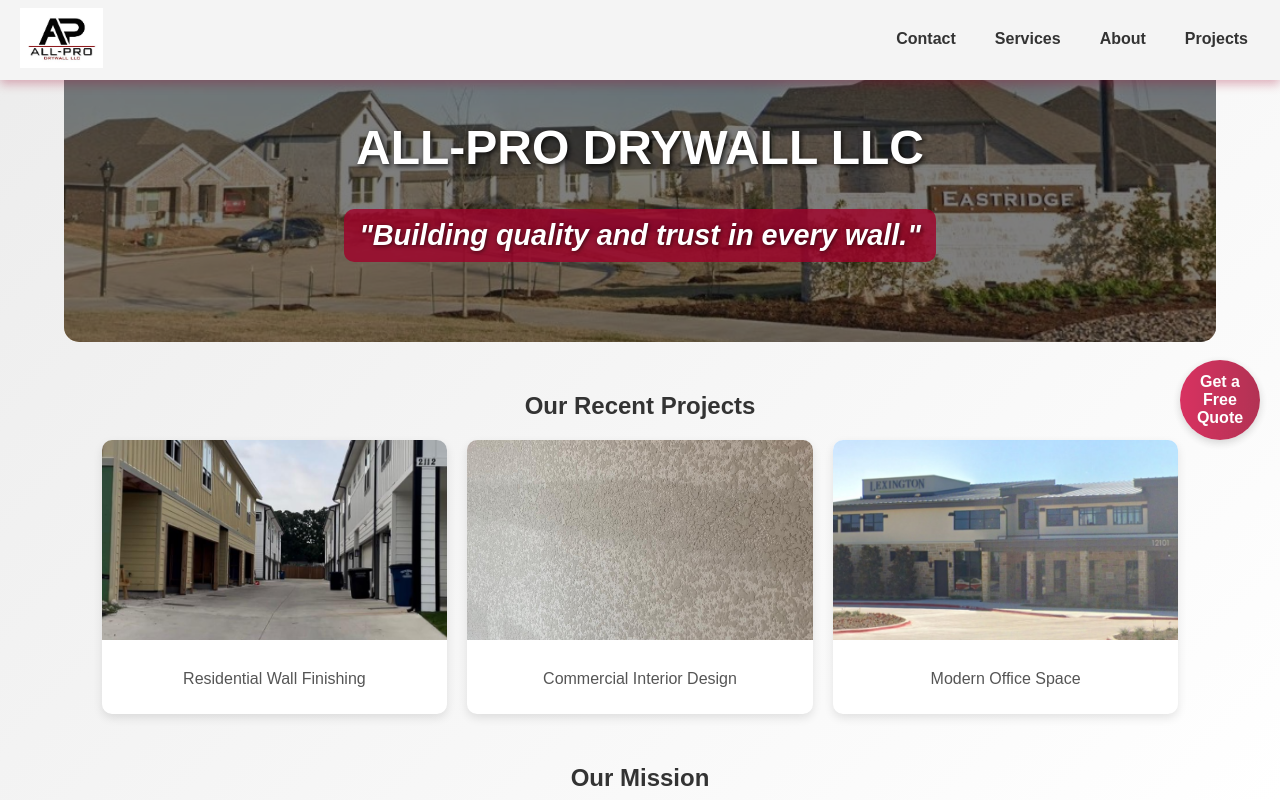
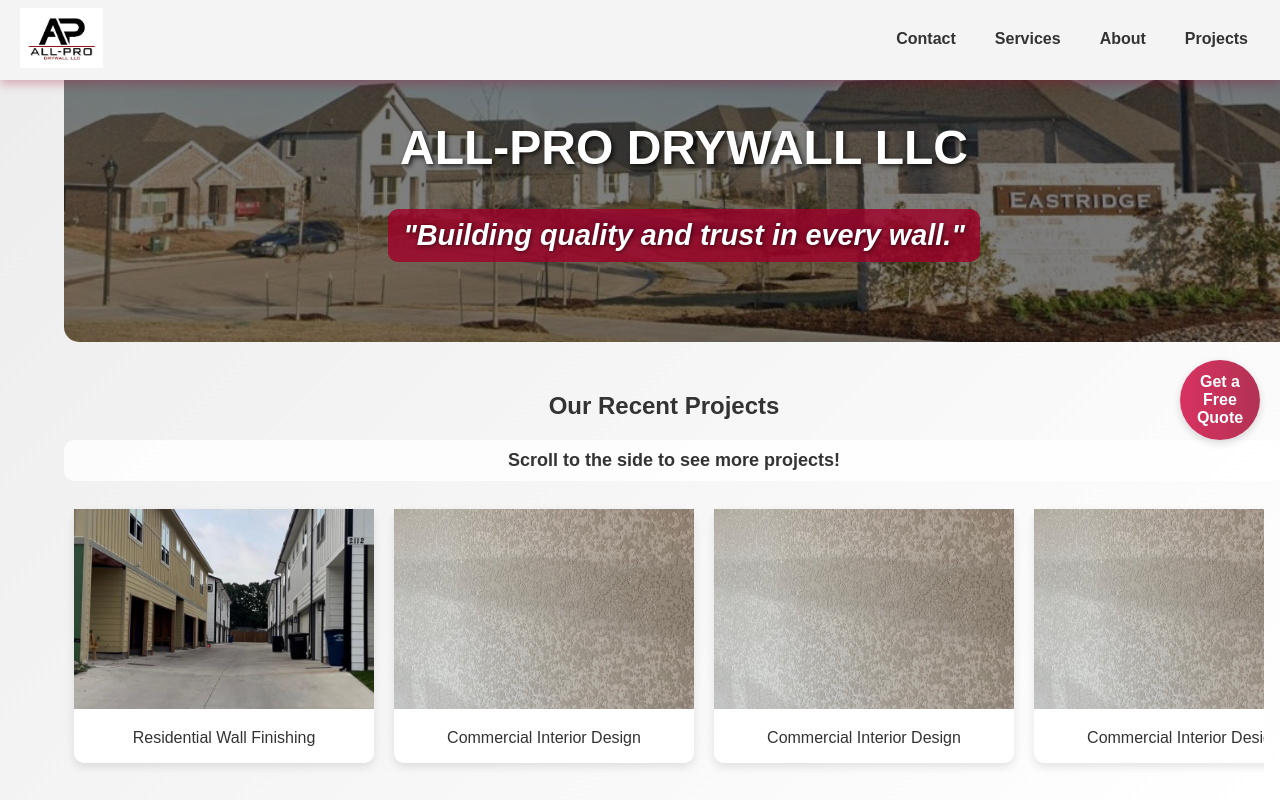
Before and after one commit to Rafa-Pinon/website-All-Pro-Drywall-WC, a React (Vite) app: page / in a window 1280 px wide. Built offline with nearby package versions, Linux system fonts and the light colour scheme.

Commit message:
cambios en home

```diff
--- a/src/paginas/home.jsx
+++ b/src/paginas/home.jsx
@@ -35,10 +35,29 @@
 
         <section className="projects">
           <h2>Our Recent Projects</h2>
+          <p className="scroll-message">
+            Scroll to the side to see more projects!
+          </p>
           <div className="project-gallery">
             <div className="project-card">
               <img src={residential} alt="Project 1" />
               <p>Residential Wall Finishing</p>
+            </div>
+            <div className="project-card">
+              <img src={commercial} alt="Project 2" />
+              <p>Commercial Interior Design</p>
+            </div>
+            <div className="project-card">
+              <img src={commercial} alt="Project 2" />
+              <p>Commercial Interior Design</p>
+            </div>
+            <div className="project-card">
+              <img src={commercial} alt="Project 2" />
+              <p>Commercial Interior Design</p>
+            </div>
+            <div className="project-card">
+              <img src={commercial} alt="Project 2" />
+              <p>Commercial Interior Design</p>
             </div>
             <div className="project-card">
               <img src={commercial} alt="Project 2" />
@@ -90,38 +109,24 @@
             </div>
           </div>
         </section>
+
         <section className="testimonials">
           <h2>What Our Clients Say</h2>
           <div className="testimonial-slider">
             <div className="testimonial">
-              <img src={dh} alt="Client 1" className="testimonial-photo" />
-              <p className="testimonial-text">
-                "Amazing attention to detail. Will definitely hire them again."
-              </p>
-              <p className="testimonial-name">- Alex Johnson</p>
+              <img src={dh} alt="Client 1" />
+              <p>"Amazing attention to detail."</p>
+              <p>- Alex Johnson</p>
             </div>
             <div className="testimonial">
-              <img
-                src={residential}
-                alt="Client 2"
-                className="testimonial-photo"
-              />
-              <p className="testimonial-text">
-                "Great service and excellent communication throughout the
-                project!"
-              </p>
-              <p className="testimonial-name">- Sarah Lee</p>
+              <img src={residential} alt="Client 2" />
+              <p>"Great service and communication."</p>
+              <p>- Sarah Lee</p>
             </div>
             <div className="testimonial">
-              <img
-                src={commercial}
-                alt="Client 3"
-                className="testimonial-photo"
-              />
-              <p className="testimonial-text">
-                "I am very pleased with the professionalism and quality."
-              </p>
-              <p className="testimonial-name">- James Carter</p>
+              <img src={commercial} alt="Client 3" />
+              <p>"Excellent professionalism and quality."</p>
+              <p>- James Carter</p>
             </div>
           </div>
         </section>
--- a/src/styles/home.css
+++ b/src/styles/home.css
@@ -3,22 +3,29 @@
   padding: 0;
   height: 100%;
   font-family: 'Roboto', sans-serif;
-  box-sizing: border-box;
   background: #f2f4f8;
   overflow-x: hidden;
+  width: 100%;
 }
+
 .home-container {
   display: flex;
   flex-direction: column;
   min-height: 100vh;
   width: 100%;
+  align-items: center;
+  justify-content: flex-start;
+  text-align: center;
 }
+
 main {
   flex: 1;
   padding: 20px 5%;
   max-width: 1200px;
+  width: 100%;
   margin: 0 auto;
 }
+
 .welcome {
   text-align: center;
   background: url('../assets/imagenes/fraccionamiento.jpeg') no-repeat center center/cover;
@@ -27,7 +34,9 @@
   border-radius: 15px;
   position: relative;
   overflow: hidden;
+  width: 100%;
 }
+
 .welcome::before {
   content: '';
   position: absolute;
@@ -38,16 +47,19 @@
   background: rgba(0, 0, 0, 0.5);
   z-index: 1;
 }
+
 .company-name, .company-motto {
   position: relative;
   z-index: 2;
   text-shadow: 2px 2px 5px rgba(0, 0, 0, 0.8);
 }
+
 .company-name {
   font-size: 3rem;
   text-transform: uppercase;
   margin-bottom: 10px;
 }
+
 .company-motto {
   font-size: 1.8rem;
   font-style: italic;
@@ -58,6 +70,7 @@
   display: inline-block;
   text-shadow: 1px 1px 4px rgba(0, 0, 0, 0.6);
 }
+
 .btn-cta {
   width: 80px;
   height: 80px;
@@ -78,11 +91,17 @@
   box-shadow: 0px 3px 8px rgba(0, 0, 0, 0.2);
   z-index: 9999;
 }
+
 .btn-cta:hover {
   background: linear-gradient(to right, #b0002f, #900025);
   transform: scale(1.05);
 }
+
 @media (max-width: 768px) {
+  html, body {
+    font-size: 14px;
+  }
+
   .btn-cta {
     width: 60px;
     height: 60px;
@@ -90,66 +109,161 @@
     bottom: 15px;
     right: 15px;
   }
+
+  .welcome {
+    padding: 30px 10px;
+    text-align: center;
   }
+
+  .company-name {
+    font-size: 2rem;
+  }
+
+  .company-motto {
+    font-size: 1.2rem;
+    padding: 8px 10px;
+  }
+
+  .benefits {
+    flex-direction: column;
+    gap: 15px;
+  }
+
+  .benefit {
+    max-width: 100%;
+    padding: 15px;
+    box-shadow: 0px 2px 6px rgba(0, 0, 0, 0.1);
+  }
+
+  .testimonial-slider {
+    flex-direction: column;
+    padding: 10px;
+    gap: 15px;
+  }
+
+  .testimonial {
+    width: 100%;
+    padding: 15px;
+  }
+
   .projects {
-  margin: 50px 0;
+    margin: 30px 0;
   }
+
   .project-gallery {
     display: flex;
-  flex-wrap: wrap;
     gap: 20px;
-  justify-content: center;
+    overflow-x: auto;
+    padding: 10px 0;
+    max-width: 100%;
+    scrollbar-width: thin;
+    -ms-overflow-style: none;
   }
+
+  .project-gallery::-webkit-scrollbar {
+    height: 8px;
+  }
+
+  .project-gallery::-webkit-scrollbar-thumb {
+    background-color: #a0002a;
+    border-radius: 10px;
+  }
+
   .project-card {
-  width: 30%;
-  background: white;
-  border-radius: 10px;
-  box-shadow: 0px 4px 10px rgba(0, 0, 0, 0.1);
-  overflow: hidden;
-  text-align: center;
+    flex: 0 0 auto;
+    width: 200px;
   }
+
   .project-card img {
     width: 100%;
-  height: 200px;
+    height: auto;
     object-fit: cover;
   }
-.project-card p {
-  padding: 10px;
-  font-size: 1rem;
-  color: #555;
 }
+
 .why-us {
   margin: 40px 0;
   text-align: center;
+  background-color: #ffffff;
+  padding: 50px 0;
+  border-radius: 10px;
+  box-shadow: 0px 4px 15px rgba(0, 0, 0, 0.1);
 }
+
+.why-us h2 {
+  font-size: 2.5rem;
+  color: #a0002a;
+  margin-bottom: 30px;
+  text-transform: uppercase;
+  letter-spacing: 1px;
+  text-shadow: 1px 1px 4px rgba(0, 0, 0, 0.2);
+}
+
 .benefits {
   display: flex;
-  justify-content: space-around;
+  justify-content: space-between;
   flex-wrap: wrap;
-  gap: 20px;
+  gap: 30px;
+  padding: 0 20px;
 }
+
 .benefit {
   flex: 1;
   max-width: 30%;
   background: #ffffff;
-  padding: 20px;
+  padding: 30px;
   border-radius: 10px;
   box-shadow: 0px 4px 10px rgba(0, 0, 0, 0.1);
+  transition: all 0.3s ease-in-out;
 }
+
+.benefit:hover {
+  transform: translateY(-5px);
+  box-shadow: 0px 6px 15px rgba(0, 0, 0, 0.2);
+}
+
 .benefit h3 {
-  font-size: 1.5rem;
+  font-size: 1.8rem;
   color: #a0002a;
+  margin-bottom: 15px;
 }
+
+.benefit p {
+  font-size: 1.1rem;
+  color: #555;
+  line-height: 1.6;
+}
+
+@media (max-width: 768px) {
+  .benefits {
+    flex-direction: column;
+    align-items: center;
+  }
+
+  .benefit {
+    max-width: 100%;
+    padding: 20px;
+    margin-bottom: 20px;
+  }
+
+  .benefit h3 {
+    font-size: 1.6rem;
+  }
+
   .benefit p {
     font-size: 1rem;
-  color: #555;
   }
+
+  .why-us h2 {
+    font-size: 2rem;
+  }
+}
+
 .testimonials {
   margin: 50px 0;
   text-align: center;
-  background: none;
-  box-shadow: none;
 }
+
 .testimonials h2 {
   font-size: 2.5rem;
   color: #a0002a;
@@ -158,19 +272,31 @@
   letter-spacing: 1px;
   text-shadow: 1px 1px 4px rgba(0, 0, 0, 0.2);
 }
+
 .testimonial-slider {
   display: flex;
   gap: 20px;
   justify-content: center;
+  overflow-x: hidden;
+  scrollbar-width: thin;
+  -ms-overflow-style: auto;
 }
+
 .testimonial {
   background: white;
   border-radius: 10px;
   box-shadow: 0px 4px 10px rgba(0, 0, 0, 0.1);
   padding: 20px;
-  width: 30%;
+  width: 300px;
   text-align: center;
+  transition: all 0.3s ease-in-out;
 }
+
+.testimonial:hover {
+  transform: translateY(-5px);
+  box-shadow: 0px 6px 15px rgba(0, 0, 0, 0.2);
+}
+
 .testimonial img {
   width: 80px;
   height: 80px;
@@ -178,29 +304,70 @@
   margin-bottom: 15px;
   border: 3px solid #a0002a;
 }
+
 .testimonial p {
   font-size: 1rem;
   color: #555;
   margin-bottom: 10px;
 }
+
 .testimonial strong {
   font-size: 1.2rem;
   color: #a0002a;
 }
-@media (max-width: 768px) {
+
+.projects {
+  margin: 50px 0;
+  text-align: center;
+}
+
+.project-gallery {
+  display: flex;
+  gap: 20px;
+  overflow-x: auto;
+  padding: 10px;
+  scrollbar-width: thin;
+  -ms-overflow-style: none;
+}
+
+.project-gallery::-webkit-scrollbar {
+  height: 8px;
+}
+
+.project-gallery::-webkit-scrollbar-thumb {
+  background-color: #a0002a;
+  border-radius: 10px;
+}
+
 .project-card {
+  flex: 0 0 auto;
+  width: 300px;
+  background: white;
+  border-radius: 10px;
+  box-shadow: 0px 4px 10px rgba(0, 0, 0, 0.1);
+  text-align: center;
+}
+
+.project-card img {
   width: 100%;
+  height: 200px;
+  object-fit: cover;
 }
-  .benefits {
-    flex-direction: column;
+
+.testimonials {
+  background-color: #f2f4f8;
+  padding: 50px 0;
+  border-radius: 10px;
 }
-  .benefit {
-    max-width: 100%;
-  }
+
 .testimonial-slider {
   flex-wrap: wrap;
+  justify-content: center;
 }
+
 .testimonial {
-    width: 100%;
+  margin: 15px;
+  padding: 25px;
+  max-width: 350px;
+  box-shadow: 0px 4px;
 }
-}
```
Lines whose indentation alone changed are shown as unchanged.
